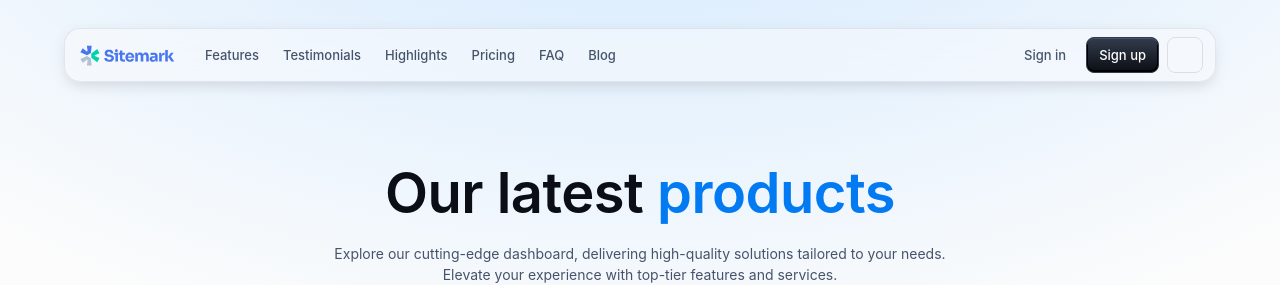
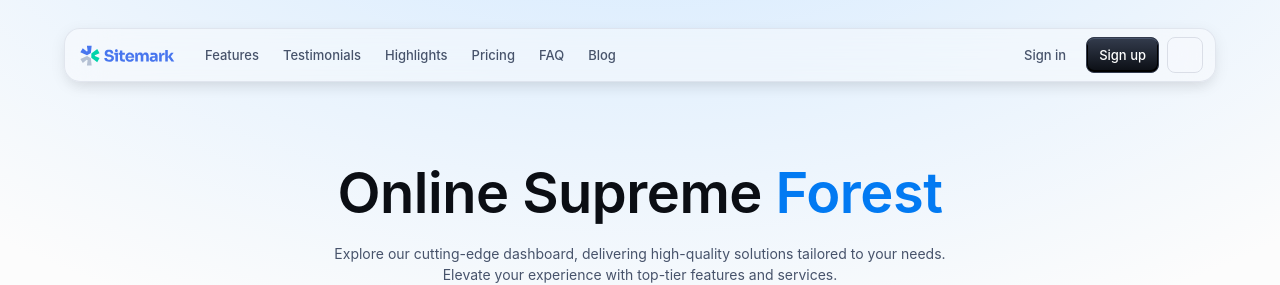
Before and after one commit to HungTabe/OnlineForest_FE, a React (Create React App) app in the folder onlineforest_fe/: page / in a window 1280 px wide. Shown: the top 285 px of the page. Built offline with nearby package versions, Linux system fonts and the light colour scheme; some icons are missing.

Commit message:
[of_3_v1] Change tag of Hero Component

```diff
--- a/onlineforest_fe/src/components/marketing-page/components/Hero.js
+++ b/onlineforest_fe/src/components/marketing-page/components/Hero.js
@@ -73,7 +73,7 @@ export default function Hero() {
               fontSize: 'clamp(3rem, 10vw, 3.5rem)',
             }}
           >
-            Our&nbsp;latest&nbsp;
+            Online&nbsp;Supreme&nbsp;
             <Typography
               component="span"
               variant="h1"
@@ -85,7 +85,7 @@ export default function Hero() {
                 }),
               })}
             >
-              products
+              Forest
             </Typography>
           </Typography>
           <Typography
```
